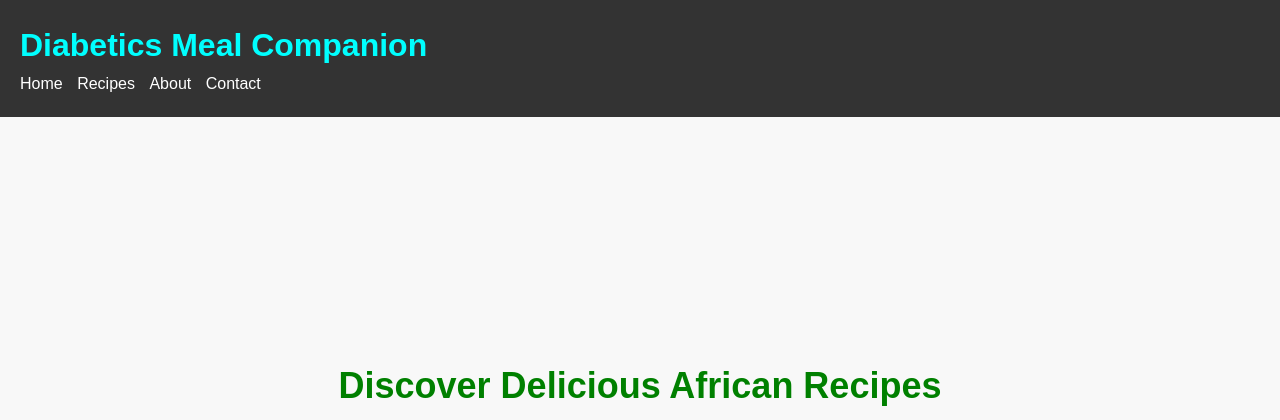
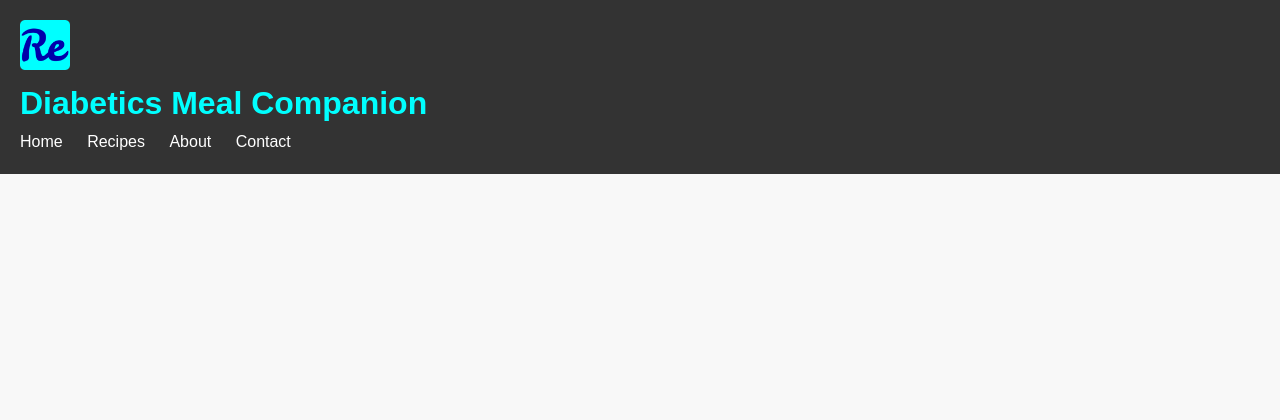
Before and after one commit to GodswillAikpitanyi/Recipe_App, a Flask app: template recipeapp/templates/landing_page.html in a window 1280 px wide. Shown: the top 420 px of the page. Run offline with Flask 3, Linux system fonts and the light colour scheme; the template is opened without the code that fills it, so the values that code supplies are empty.

Commit message:
added icons and more syling

```diff
--- a/recipeapp/static/styles.css
+++ b/recipeapp/static/styles.css
@@ -30,7 +30,7 @@ body, h1, h2, h3, p, ul, li {
 
   nav ul li {
     display: inline;
-    margin-right: 10px;
+    margin-right: 20px;
   }
 
   nav ul li a {
--- a/recipeapp/templates/landing_page.html
+++ b/recipeapp/templates/landing_page.html
@@ -4,11 +4,13 @@
     <meta charset="UTF-8">
     <meta http-equiv="X-UA-Compatible" content="IE=edge">
     <meta name="viewport" content="width=device-width, initial-scale=1.0">
-  <title>Diabetic Friendly Menu - Landing Page</title>
+  <title>Diabetic Friendly Menus</title>
   <link rel="stylesheet" type="text/css" href="/recipeapp/static/styles.css">
+  <link rel="icon" href="/recipeapp/static/images/favicon-32x32.png">
 </head>
 <body>
   <header>
+    <img src="/recipeapp/static/images/apple-touch-icon.png" style="max-height: 50px;" alt="icon">
     <h1>Diabetics Meal Companion</h1>
     <nav>
       <ul>
```
